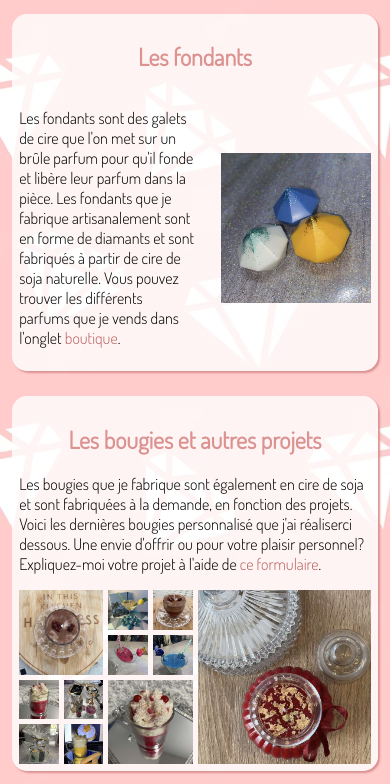
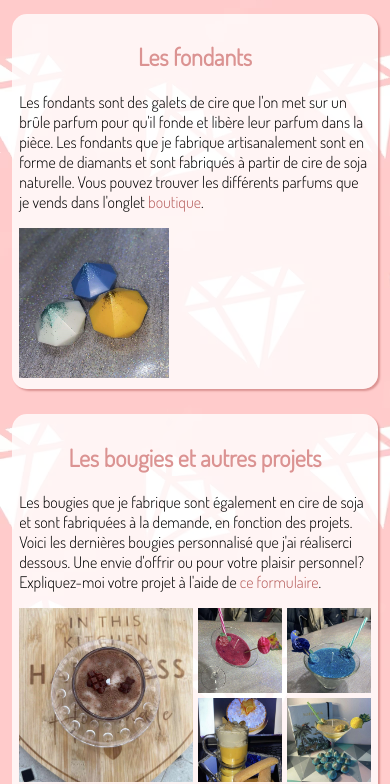
Before and after one commit to Laury-P/LDKA.github.io, a plain HTML site: page index.html in a window 390 px wide. Shown: the part 264-1048 px from the top of the page. Drawn offline with Linux system fonts and the light colour scheme.

Commit message:
Update accueil.css

```diff
--- a/Style/accueil.css
+++ b/Style/accueil.css
@@ -41,3 +41,32 @@ h2{
     #photo9 { grid-area: 3 / 1 / 4 / 2; }
     #photo10 { grid-area: 3 / 2 / 4 / 3; }
     #photo11 { grid-area: 4 / 1 / 5 / 2; }
+
+/* Responsive design */
+
+@media screen and (max-width: 480px){
+/* Display fondant */
+    #fondant{
+        display:block;
+    }
+/* Grid des bougies*/
+    #photo {
+        display: grid;
+        grid-template-columns: repeat(4, 1fr);
+        grid-template-rows: repeat(8, 1fr);
+        gap: 5px;
+    }
+
+        #photo1 { grid-area: 1 / 1 / 3 / 3; }
+        #photo2 { grid-area: 1 / 3 / 2 / 4; }
+        #photo3 { grid-area: 2 / 3 / 3 / 4; }
+        #photo4 { grid-area: 1 / 4 / 2 / 5; }
+        #photo5 { grid-area: 2 / 4 / 3 / 5; }
+        #photo6 { grid-area: 3 / 1 / 4 / 2; }
+        #photo7 { grid-area: 4 / 2 / 5 / 3; }
+        #photo8 { grid-area: 4 / 1 / 5 / 2; }
+        #photo9 { grid-area: 3 / 2 / 4 / 3; }
+        #photo10 { grid-area: 3 / 3 / 5 / 5; }
+        #photo11 { grid-area: 5 / 1 / 9 / 5; }
+
+}
```
